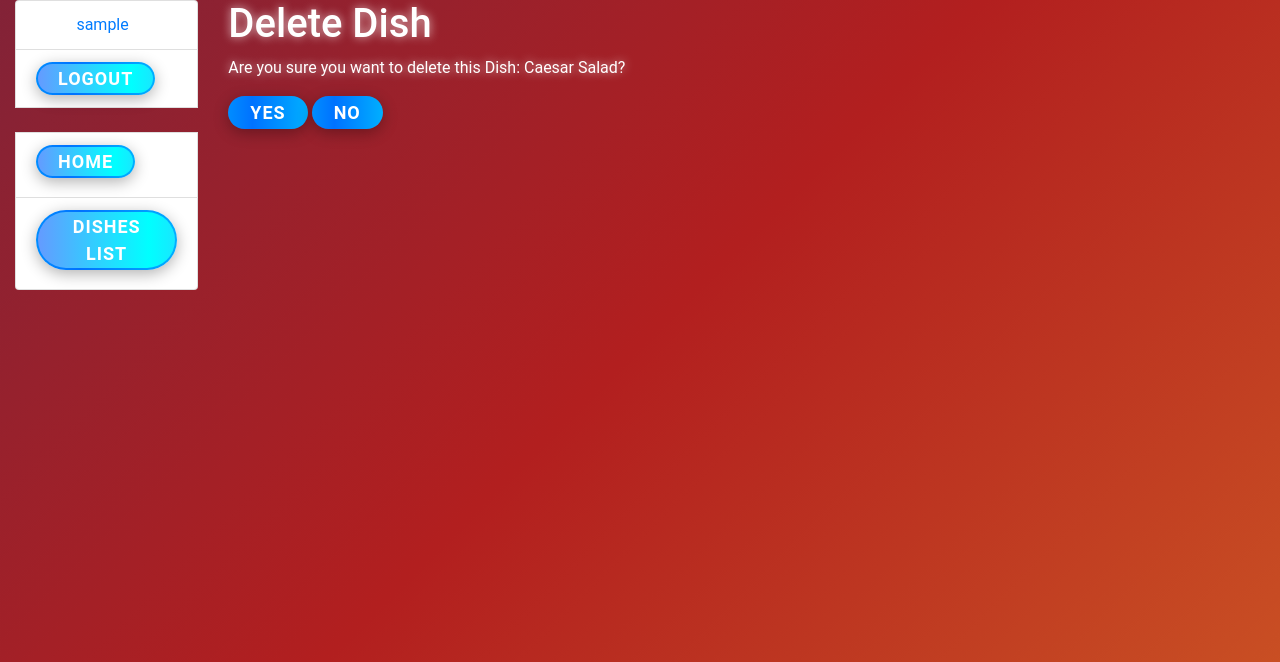
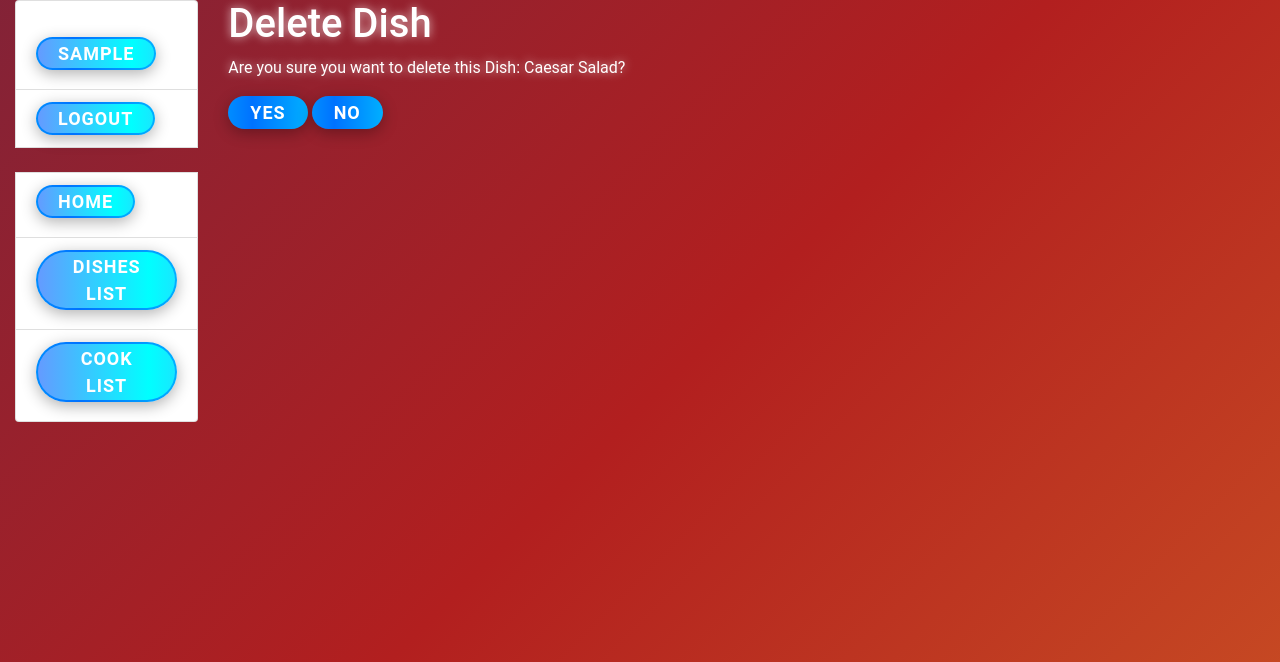
Before and after one commit to Professor-Douel/Restaurant-kitchen-service, a Django app: page /dish/1/delete/ in a window 1280 px wide. Shown: the top 662 px of the page. Run offline with Django 5.2, Linux system fonts and the light colour scheme; the visitor is signed in with stand-in values (Sample User, id 1); data comes from the database, SQL or seed files in the repository.

Commit message:
add to sidebar.html link Cooks

```diff
--- a/templates/includes/sidebar.html
+++ b/templates/includes/sidebar.html
@@ -1,6 +1,6 @@
 <ul class="sidebar-nav list-group">
   {% if user.is_authenticated %}
-    <li class="list-group-item">User: <a href="{{ user.get_absolute_url }}">{{ user.get_username }}</a></li>
+    <li class="list-group-item">User: <a href="{{ user.get_absolute_url }}" class="custom-btn">{{ user.get_username }}</a></li>
     <li class="list-group-item">
       <form method="POST" action="{% url 'logout' %}">
         {% csrf_token %}
@@ -16,4 +16,5 @@
 
   <li class="list-group-item"><a href="{% url 'service:index' %}" class="custom-btn">Home</a></li>
   <li class="list-group-item"><a href="{% url 'service:dishes' %}" class="custom-btn">Dishes List</a></li>
+  <li class="list-group-item"><a href="{% url 'service:cook-list' %}" class="custom-btn">Cook List</a></li>
 </ul>
```
